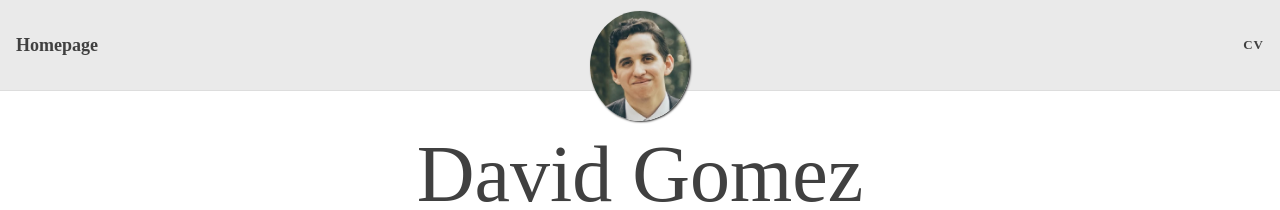
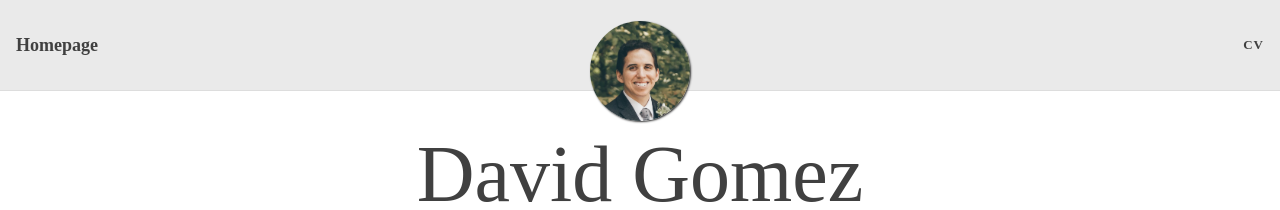
Before and after one commit to dbgomez94/dbgomez94.github.io, a Jekyll site: the page built from index.md, in a window 1280 px wide. Shown: the top 210 px of the page. Built offline with Jekyll 4.4.1, drawn with Linux system fonts in a browser that asks for light colours; nearby versions of some CDN libraries; the list of posts is cut into pages by our own code.

Commit message:
updated headshot

```diff
--- a/_config.yml
+++ b/_config.yml
@@ -32,7 +32,7 @@ navbar-links:
 
 # Image to show in the navigation bar - works best with a square image
 # Remove this parameter if you don't want an image in the navbar
-avatar: "assets/img/wedding_headshot.jpeg"
+avatar: "assets/img/Gomez_0187_Original.jpeg"
 
 # By default, the image is cut into a circle. You can disable this behaviour by setting 'round-avatar: false'
 round-avatar: true
```
Also changed, not shown: assets/img/Gomez_0187_Original.jpeg (added), assets/img/Recents - 1 of 1.jpeg (added).
